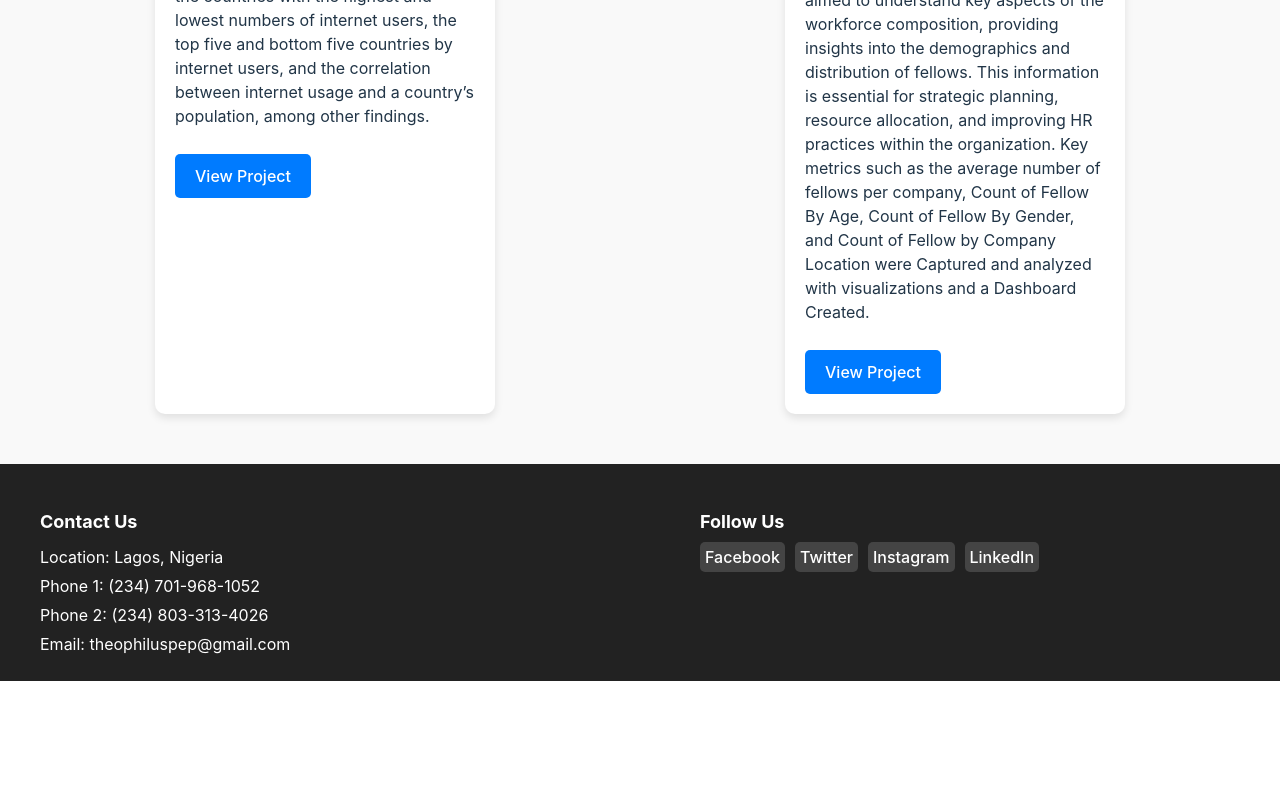
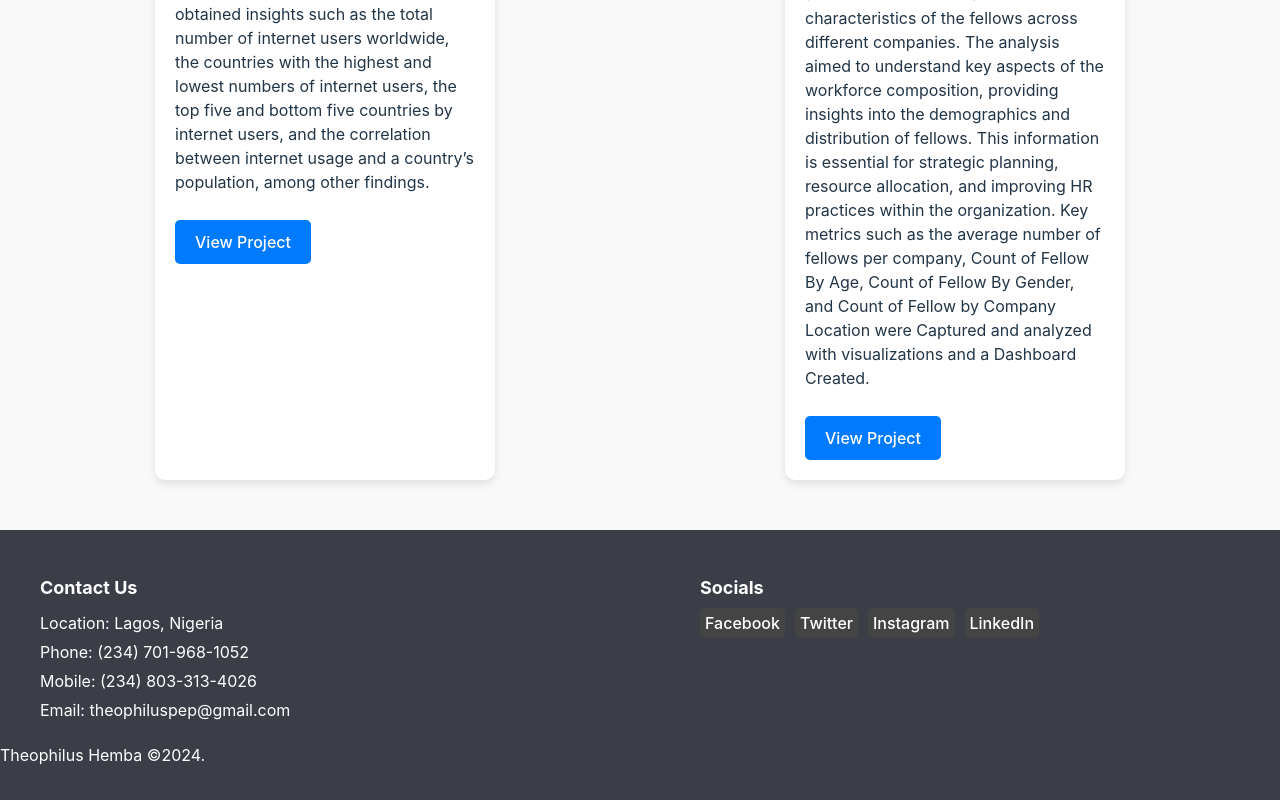
Before and after one commit to Cephasie/TheoPortfolio, a React (Vite) app: page / in a window 1280 px wide. Shown: the part 1958-2758 px from the top of the page. Before the commit the page ends 2639 px from the top, so only its background shows below. Built offline with nearby package versions, Linux system fonts and the light colour scheme.

Commit message:
added pictures to all projects

```diff
--- a/src/components/Footer.jsx
+++ b/src/components/Footer.jsx
@@ -2,6 +2,9 @@ import React from 'react'
 
 
 export default function Footer() {
+
+  let presentDate = new Date();
+  let year = presentDate.getFullYear();
 
   return (
   <footer>
@@ -9,20 +12,27 @@ export default function Footer() {
     <div class="footer-section">
       <h4>Contact Us</h4>
       <p>Location: Lagos, Nigeria</p>
-      <p>Phone 1: (234) 701-968-1052</p>
-      <p>Phone 2: (234) 803-313-4026</p>
+      <p>Phone: (234) 701-968-1052</p>
+      <p>Mobile: (234) 803-313-4026</p>
       <p>Email: theophiluspep@gmail.com</p>
     </div>
     <div class="footer-section">
-      <h4>Follow Us</h4>
+      <h4>Socials</h4>
       <div class="social-icons">
         <a href="https://www.facebook.com/lucas.hemba" target="_blank">Facebook</a>
         <a href="https://twitter.com" target="_blank">Twitter</a>
         <a href="https://instagram.com" target="_blank">Instagram</a>
-        <a href="www.linkedin.com/in/theophilus-hemba-34121b194" target="_blank">LinkedIn</a>
+        <a href="https://www.linkedin.com/in/theophilus-hemba-34121b194" target="_blank">LinkedIn</a>
       </div>
     </div>
   </div>
+
+  <div>
+        <div className='line'></div>
+          <p className="copy">
+            Theophilus Hemba &copy;{year}.
+          </p>
+        </div>
   </footer>
 
   )
--- a/src/components/Project.jsx
+++ b/src/components/Project.jsx
@@ -41,7 +41,7 @@ const portfolioProjects = [
 const Project = () => {
   return (
     <section className="portfolio-section">
-      <h2>My Portfolio Projects</h2>
+      <h1>My Portfolio Projects</h1>
       <div className="portfolio-container">
         {portfolioProjects.map((project) => (
           <div key={project.id} className="portfolio-item">
--- a/src/styles/footer.css
+++ b/src/styles/footer.css
@@ -1,5 +1,5 @@
 footer {
-    background-color: #222;
+    background-color: #3b3e47;
     color: #fff;
     padding: 20px 0;
   }
```
